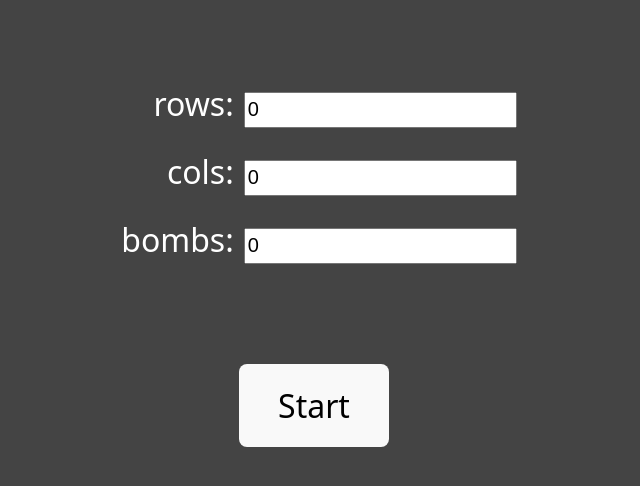
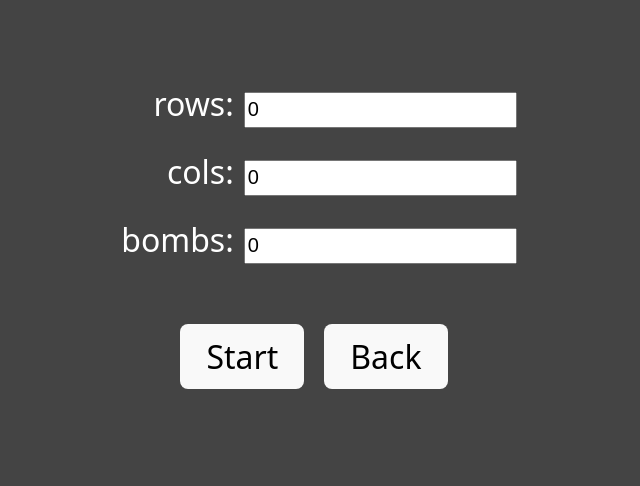
Before and after one commit to LizaUsova/minesweeper_game, a React (Vite) app: page /custom in a window 1280 px wide. Shown: the top 486 px of the page, without its empty margins (326-966 px from the left). Built offline with nearby package versions, Linux system fonts and the light colour scheme.

Commit message:
add back button to componebt and migrate styles to SCSS

```diff
--- a/package.json
+++ b/package.json
@@ -23,6 +23,7 @@
     "eslint-plugin-react-hooks": "^5.2.0",
     "eslint-plugin-react-refresh": "^0.4.20",
     "globals": "^16.3.0",
+    "sass-embedded": "^1.92.0",
     "vite": "^7.0.4"
   }
 }
--- a/src/App.jsx
+++ b/src/App.jsx
@@ -1,4 +1,4 @@
-import './App.css';
+import './App.scss';
 import {Route, Routes} from "react-router-dom";
 import StartGame from "./components/StartGame.jsx";
 import CustomLevel from "./components/CustomLevel.jsx";
--- a/src/App.css
+++ b/src/App.scss
@@ -1,7 +1,6 @@
 body {
   display: flex;
   flex-direction: column;
-  /*justify-content: flex-start;*/
   background-color: #444;
   color: #ffffff;
   padding: 20px;
@@ -32,9 +31,18 @@ a {
   text-align: center;
 }
 
-.btn-custom_run {
+.btn {
   display: flex;
   justify-content: center;
+  gap: 20px;
+
+  &_custom-run {
+    padding: 10px 25px;
+  }
+
+  &_back {
+      padding: 10px 25px;
+  }
 }
 
 .custom-values {
@@ -53,7 +61,6 @@ input {
   justify-content: center;
   gap: 20px;
   padding: 60px 0;
-  margin-bottom: 40px;
 }
 
 .game {
@@ -76,9 +83,9 @@ input {
   border: 4px solid #ccc;
   background-color: #aaa;
   border-radius: 0;
-}
 
-.top-board_timer, .top-board_minecounter {
+  &_timer,
+  &_top-board_minecounter {
     display: flex;
     justify-content: center;
     align-items: center;
@@ -89,6 +96,7 @@ input {
     background-color: #1e1e1e;
     border-radius: 0;
   }
+}
 
 .board-grid {
     display: grid;
@@ -97,6 +105,7 @@ input {
     justify-content: center;
     grid-auto-rows: 40px;
     gap: 0;
+    padding-bottom: 40px;
 }
 
 .cell {
@@ -108,38 +117,30 @@ input {
   border-radius: 0;
   background-color: #aaa;
   cursor: default;
-}
 
-.cell_closed {
+  &_closed {
     background-image: url("./assets/icons/closed.svg");
     background-size: cover;
     background-repeat: no-repeat;
   }
 
-.cell_flag {
+  &_flag {
     background-image: url("./assets/icons/flag.svg");
     background-size: cover;
     background-repeat: no-repeat;
   }
 
-.cell_mine {
+  &_mine {
     background-image: url("./assets/icons/mine.svg");
     background-size: cover;
     background-repeat: no-repeat;
   }
 
-.cell_number {
+  &_number {
     font-weight: bold;
+
+    &_1 {color: blue;}
+    &_2 {color: green;}
+    &_3 {color: red;}
   }
-
-.cell_number_1 {
-    color: blue;
 }
-
-.cell_number_2 {
-    color: green;
-}
-
-.cell_number_3 {
-    color: red;
-}
--- a/src/components/Board.jsx
+++ b/src/components/Board.jsx
@@ -1,6 +1,8 @@
 import React, {useEffect, useState} from 'react';
 import Cell from "./Cell.jsx";
 import TopBord from "./TopBord.jsx";
+import {useNavigate} from "react-router-dom";
+import ButtonBack from "./ButtonBack.jsx";
 
 function Board({level, customConfig}) {
 
@@ -9,6 +11,7 @@ function Board({level, customConfig}) {
     const [isGameStarted, setIsGameStarted] = useState(false);
 
     const [gameData, setGameData] = useState(null);
+
 
     let config;
     if (level === 'easy') {
@@ -115,15 +118,15 @@ function Board({level, customConfig}) {
             {level === 'custom'}
             {gameData ?
                 (
-                    <div className="board_wrapper">
+                    <>
                         <TopBord bombs={mineCounter} timer={timer}/>
                         <div className="board-grid" style={{gridTemplateColumns: `repeat(${width}, 40px)`}}>
                             {boardFlatten.split("").map((_, index) =>
-                                <Cell key={index} onClick={handleCellClick(index)} status={_}/>
-                            )}
+                                    <Cell key={index} onClick={handleCellClick(index)} status={_}/>
+                                )}
                         </div>
-                    </div>
-
+                        <ButtonBack />
+                    </>
                 ) : (
                     <p>fuck</p>
                 )}
--- /dev/null
+++ b/src/components/ButtonBack.jsx
@@ -0,0 +1,18 @@
+import React from 'react';
+import {useNavigate} from "react-router-dom";
+
+function ButtonBack(props) {
+    const navigate = useNavigate();
+
+    const handleCellClickToMenu = () => {
+        navigate("/")
+    }
+
+    return (
+        <div className="btn">
+            <button className="btn_back" onClick={handleCellClickToMenu}>Back</button>
+        </div>
+    );
+}
+
+export default ButtonBack;
--- a/src/components/CustomLevel.jsx
+++ b/src/components/CustomLevel.jsx
@@ -1,5 +1,6 @@
 import React, {useState} from 'react';
 import Board from "./Board.jsx";
+import ButtonBack from "./ButtonBack.jsx";
 
 function CustomLevel(props) {
     const [customConfig, setCustomConfig] = useState({rows: 0, cols: 0, bombs: 0});
@@ -47,10 +48,11 @@ function CustomLevel(props) {
                             />
                         </label>
                     </div>
-                    <div className="btn-custom_run">
-                        <button onClick={() => setStartCustom(true)}>
+                    <div className="btn">
+                        <button className="btn_custom-run" onClick={() => setStartCustom(true)}>
                             Start
                         </button>
+                            <ButtonBack />
                     </div>
                 </>
             ) : (
```
Also changed, not shown: 1 other file (tests, documents, lock files or other folders). Lines whose indentation alone changed are shown as unchanged.
